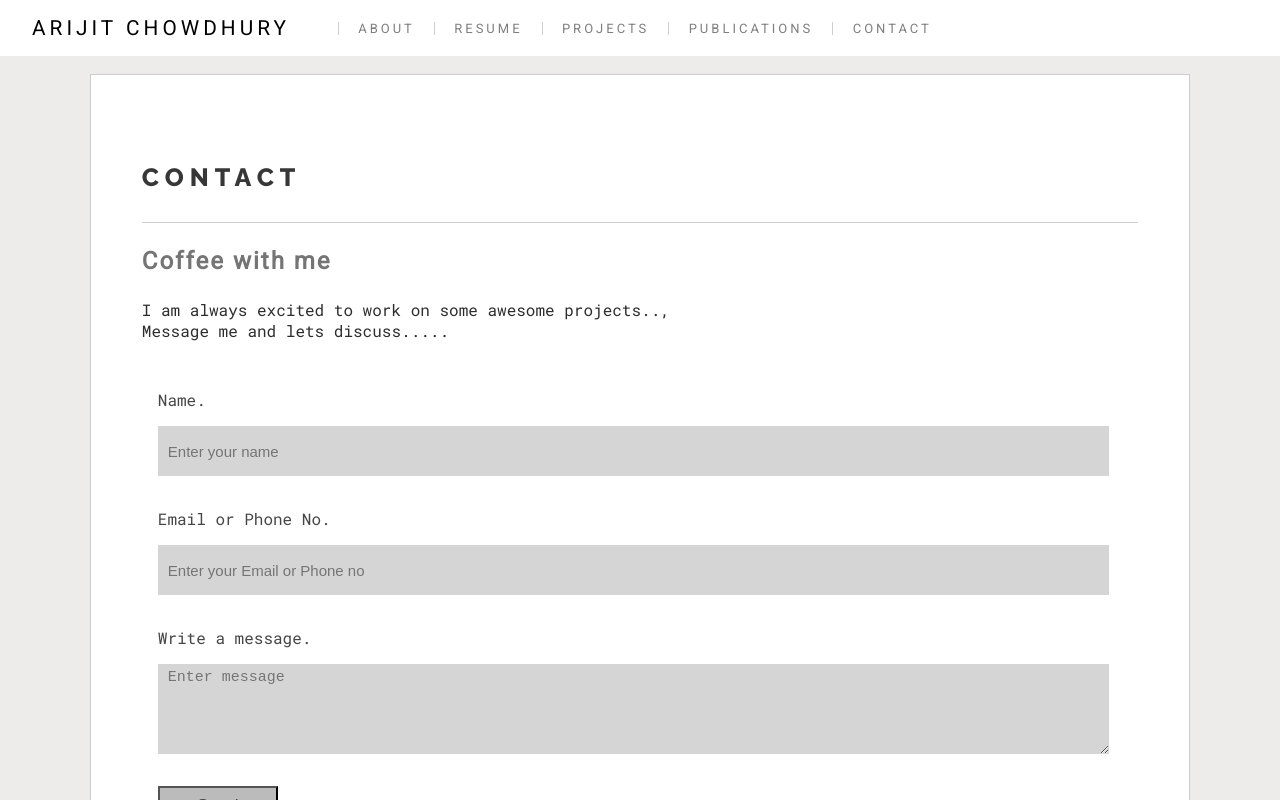
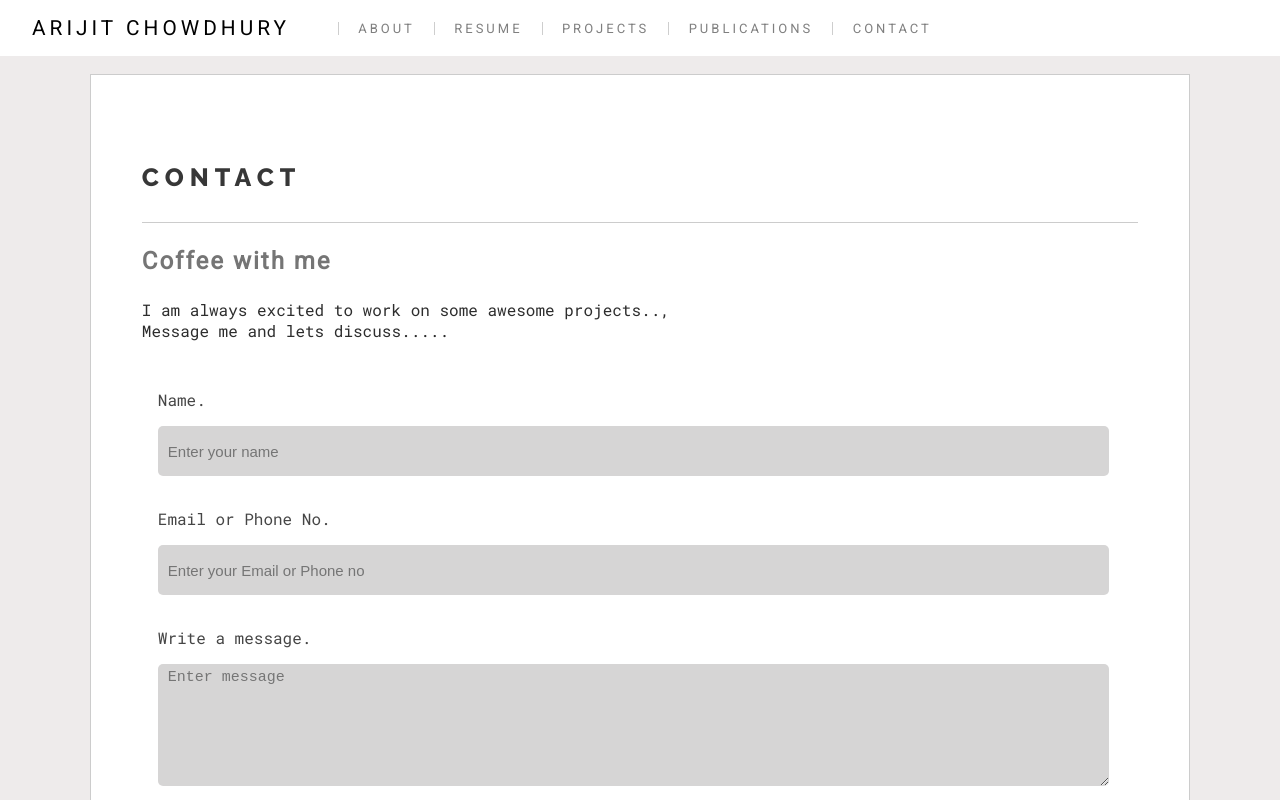
Before and after one commit to arijitiiest/me, a React (Create React App) app: page /contact in a window 1280 px wide. Shown: the top 800 px of the page. Built offline with nearby package versions, Linux system fonts and the light colour scheme.

Commit message:
heroku deploy

```diff
--- a/package.json
+++ b/package.json
@@ -2,6 +2,10 @@
   "name": "client",
   "version": "0.1.0",
   "private": true,
+  "engines": {
+    "node": "12.16.1",
+    "npm": "6.13.4"
+  },
   "homepage": "https://arijitiiest.github.io/me",
   "dependencies": {
     "@fortawesome/fontawesome-svg-core": "^1.2.26",
--- a/src/App/Components/ViewData/HomeSlider/HomeSlider.css
+++ b/src/App/Components/ViewData/HomeSlider/HomeSlider.css
@@ -8,7 +8,7 @@
 
 .back_img {
   width: calc(100% + 2rem - 2px);
-  height: 600px;
+  height: calc(100% - 100px);
   z-index: 1000;
   opacity: 0.5;
   margin-left: -1rem;
--- a/src/App/Views/Contact/Contact.css
+++ b/src/App/Views/Contact/Contact.css
@@ -45,10 +45,11 @@
     border: none;
     background-color: #d6d5d5;
     padding: 5px 10px;
+    border-radius: 5px;
 }
 
 .message_input {
-    height: 5rem;
+    height: 7rem;
 }
 
 .contact_button {
--- a/src/App/Views/Contact/Contact.js
+++ b/src/App/Views/Contact/Contact.js
@@ -26,8 +26,6 @@ class Contact extends Component {
   }
 
   render() {
-    window.scrollTo(0, 0);
-
     return (
       <Main className="contactContainer">
         <p className="contactTitle">CONTACT</p>
--- a/src/App/Views/Home/Home.js
+++ b/src/App/Views/Home/Home.js
@@ -30,8 +30,7 @@ class Home extends Component {
             <br />
             <br />I have started reflecting my ideas and thougths through the
             medium of words recently so spelling and grammer mistaks are very
-            often.You can write me back if you spot any and don't want to live
-            anymore :P
+            often.You can write me back if you spot any  :P
           </div>
           <br />
           <br />
```
